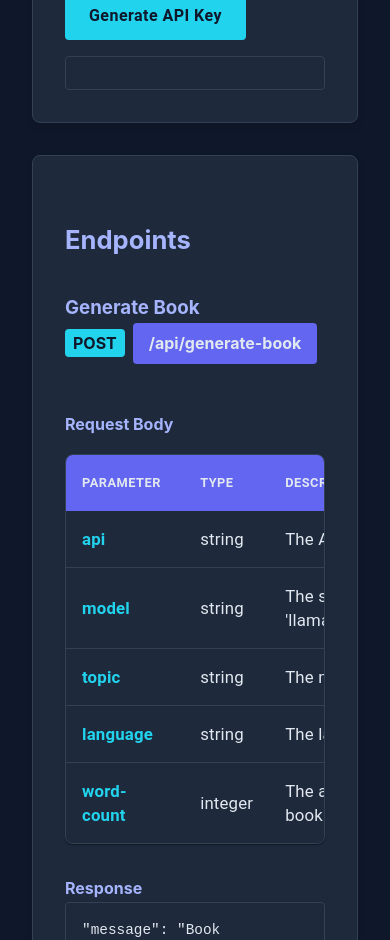
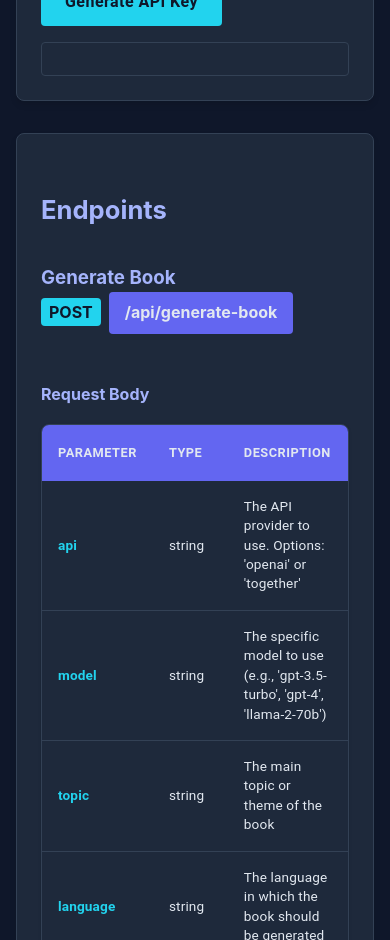
Before and after one commit to Surjendu-kar/Book-AI-replica, a React (Vite) app: page /api in a window 390 px wide. Shown: the part 1060-2000 px from the top of the page. Built offline with nearby package versions, Linux system fonts and the light colour scheme.

Commit message:
pricing model complete

```diff
--- a/src/components/BookGeneratorComp/BookGeneratorComp.tsx
+++ b/src/components/BookGeneratorComp/BookGeneratorComp.tsx
@@ -22,11 +22,11 @@ const Header = styled(Box)(({ theme }) => ({
 
 const Container = styled(Box)(({ theme }) => ({
   maxWidth: "1000px",
-  margin: "2rem auto",
+  margin: "2rem auto 0",
   padding: "0 2rem",
   [theme.breakpoints.down("lg")]: {},
   [theme.breakpoints.down("md")]: {},
-  [theme.breakpoints.down("sm")]: {},
+  [theme.breakpoints.down("sm")]: { padding: "0 1rem" },
 }));
 
 function BookGeneratorComp() {
--- a/src/components/BookGeneratorComp/BookGeneratorSections.tsx
+++ b/src/components/BookGeneratorComp/BookGeneratorSections.tsx
@@ -17,7 +17,7 @@ const Section = styled(Box)(({ theme }) => ({
   lineHeight: 1.6,
   [theme.breakpoints.down("lg")]: {},
   [theme.breakpoints.down("md")]: {},
-  [theme.breakpoints.down("sm")]: {},
+  [theme.breakpoints.down("sm")]: { padding: "1.5rem" },
 }));
 
 const H2Style = styled("h2")(({ theme }) => ({
@@ -148,7 +148,7 @@ function BookGeneratorSections() {
         </Box>
 
         <H4Style>Request Body</H4Style>
-        <CustomTable headers={table1Headers} rows={table1Rows} />
+        <CustomTable headers={table1Headers} rows={table1Rows} color={true} />
 
         <H4Style>Response</H4Style>
 
@@ -241,13 +241,13 @@ axios.post(API_ENDPOINT, data, { headers })
     });`}</CodeBlock>
       </Section>
 
-      <Section id="pricing">
+      <Section id="pricing" sx={{ marginBottom: "0" }}>
         <H2Style>API Pricing</H2Style>
         <TextStyle>
           Our API pricing is based on the model used and the number of tokens
           processed. Here's a breakdown of the costs:
         </TextStyle>
-        <CustomTable headers={table2Headers} rows={table2Rows} />
+        <CustomTable headers={table2Headers} rows={table2Rows} color={false} />
         <H3Style>Token Estimation</H3Style>
         <TextStyle>
           On average, 1 token is approximately 4 characters or 0.75 words. For
--- a/src/components/BookGeneratorComp/Nav.tsx
+++ b/src/components/BookGeneratorComp/Nav.tsx
@@ -21,7 +21,10 @@ const NavList = styled("ul")(({ theme }) => ({
   margin: 0,
   [theme.breakpoints.down("lg")]: {},
   [theme.breakpoints.down("md")]: {},
-  [theme.breakpoints.down("sm")]: {},
+  [theme.breakpoints.down("sm")]: {
+    flexDirection: "column",
+    alignItems: "center",
+  },
 }));
 
 const NavItem = styled("li")(({ theme }) => ({
--- a/src/components/CustomTable/CustomTable.tsx
+++ b/src/components/CustomTable/CustomTable.tsx
@@ -5,13 +5,27 @@ import TableContainer from "@mui/material/TableContainer";
 import TableHead from "@mui/material/TableHead";
 import TableRow from "@mui/material/TableRow";
 import Paper from "@mui/material/Paper";
+import { styled } from "@mui/material";
+
+const TableCellStyle = styled(TableCell)(({ theme }) => ({
+  padding: "1rem",
+  fontSize: "1.05rem",
+  textAlign: "left",
+  borderBottom: "1px solid #334155",
+  [theme.breakpoints.down("lg")]: {},
+  [theme.breakpoints.down("md")]: {},
+  [theme.breakpoints.down("sm")]: {
+    fontSize: "0.85rem",
+  },
+}));
 
 interface TableProps {
   headers: string[];
   rows: { [key: string]: string }[];
+  color: boolean;
 }
 
-export default function CustomTable({ headers, rows }: TableProps) {
+export default function CustomTable({ headers, rows, color }: TableProps) {
   return (
     <TableContainer
       component={Paper}
@@ -25,7 +39,7 @@ export default function CustomTable({ headers, rows }: TableProps) {
         background: "transparent",
       }}
     >
-      <Table sx={{ minWidth: 650 }} aria-label="custom table">
+      <Table sx={{  }} aria-label="custom table">
         <TableHead>
           <TableRow>
             {headers.map((header) => (
@@ -50,22 +64,22 @@ export default function CustomTable({ headers, rows }: TableProps) {
           {rows.map((row, index) => (
             <TableRow
               key={index}
-              sx={{ "&:last-child td, &:last-child th": { border: 0 } }}
+              sx={{
+                "&:last-child td, &:last-child th": {
+                  border: 0,
+                },
+              }}
             >
               {headers.map((header, headerIndex) => (
-                <TableCell
+                <TableCellStyle
                   key={header}
                   sx={{
-                    padding: "1rem",
-                    fontSize: "1.05rem",
-                    textAlign: "left",
-                    borderBottom: "1px solid #334155",
-                    color: headerIndex === 0 ? "#22d3ee" : "#e2e8f0",
-                    fontWeight: headerIndex === 0 ? "bold" : "none",
+                    color: headerIndex === 0 && color ? "#22d3ee" : "#e2e8f0",
+                    fontWeight: headerIndex === 0 && color ? "bold" : "none",
                   }}
                 >
                   {row[header]}
-                </TableCell>
+                </TableCellStyle>
               ))}
             </TableRow>
           ))}
```
